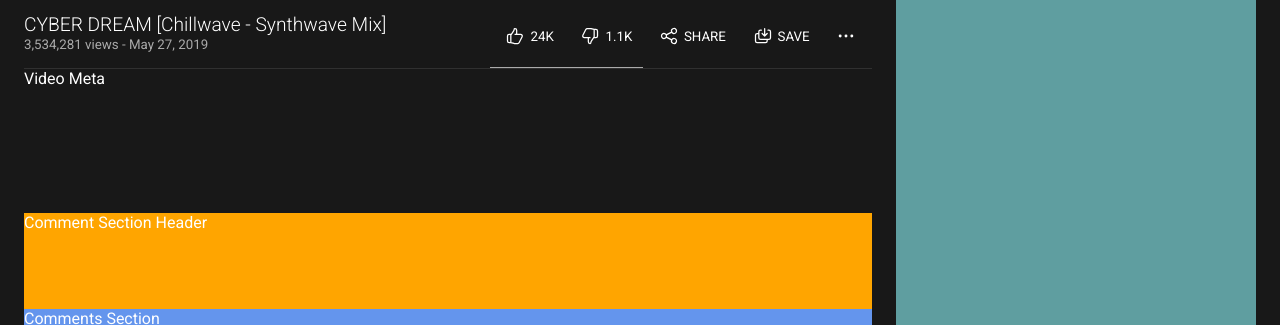
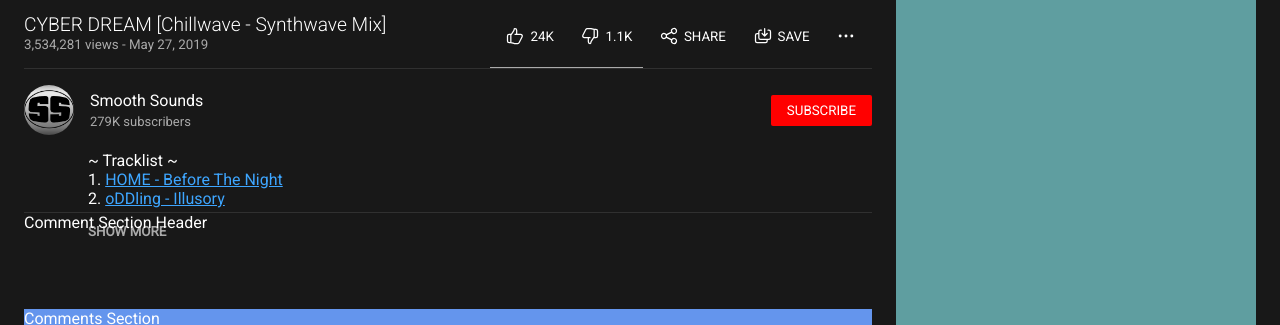
Before and after one commit to Atlas-1510/embedding-images-and-video, a plain HTML site: page index.html in a window 1280 px wide. Shown: the part 560-885 px from the top of the page. Drawn offline with Linux system fonts and the light colour scheme.

Commit message:
Add video meta section

```diff
--- a/index.html
+++ b/index.html
@@ -262,7 +262,35 @@
             </button>
           </div>
         </div>
-        <div class="video-meta">Video Meta</div>
+        <div class="video-meta">
+          <div class="video-meta-header">
+            <div class="left">
+              <img
+                class="author-profile-photo"
+                src="./src/img/author-profile-photo.jpeg"
+              />
+              <div>
+                <h2 class="author-profile">Smooth Sounds</h2>
+                <span class="subscriber-count">279K subscribers</span>
+              </div>
+            </div>
+            <button class="subscribe-button">SUBSCRIBE</button>
+          </div>
+          <p class="video-description">
+            ~ Tracklist ~
+            <br />
+            1.
+            <a href="https://soundcloud.com/home-2001" target="_blank"
+              >HOME - Before The Night</a
+            >
+            <br />
+            2.
+            <a href="https://soundcloud.com/oddlingmusic" target="_blank"
+              >oDDling - Illusory</a
+            >
+          </p>
+          <h3 class="show-more">SHOW MORE</h3>
+        </div>
         <div class="comment-section-header">Comment Section Header</div>
         <div class="comments-container">Comments Section</div>
       </div>
--- a/style.css
+++ b/style.css
@@ -23,6 +23,10 @@
   margin: 0;
   color: #fff;
   font-family: "Roboto", sans-serif;
+}
+
+a {
+  color: rgb(62, 166, 255);
 }
 
 /* Page Structure */
@@ -211,11 +215,70 @@ nav > .end {
 
 .video-meta {
   height: 18vh;
+  padding-top: 1rem;
+  border: none;
+  border-bottom: 1px solid var(--search-button-color);
+}
+
+.video-meta-header {
+  display: flex;
+  justify-content: space-between;
+  align-items: center;
+}
+
+.video-meta-header > .left {
+  display: flex;
+}
+
+.author-profile-photo {
+  height: 50px;
+  width: 50px;
+  border: none;
+  border-radius: 50%;
+  margin: 0 1rem 0 0;
+  cursor: pointer;
+}
+
+.video-meta-header > .left > div {
+  display: flex;
+  flex-direction: column;
+  justify-content: center;
+}
+
+.author-profile {
+  font-size: medium;
+  font-weight: 400;
+  padding-bottom: 4px;
+  cursor: pointer;
+}
+
+.subscriber-count {
+  font-size: small;
+  color: var(--text-secondary-color);
+}
+
+.subscribe-button {
+  border: none;
+  border-radius: 2px;
+  background-color: red;
+  padding: 0.5rem 1rem;
+  cursor: pointer;
+}
+
+.video-description {
+  padding: 1rem 4rem;
+}
+
+.video-meta > .show-more {
+  color: var(--text-secondary-color);
+  font-size: smaller;
+  padding: 0 4rem 1rem 4rem;
+  cursor: pointer;
 }
 
 .comment-section-header {
   height: 12vh;
-  background-color: orange;
+  /* background-color: orange; */
 }
 
 .comments-container {
```
Also changed, not shown: src/img/author-profile-photo.jpeg (added).
